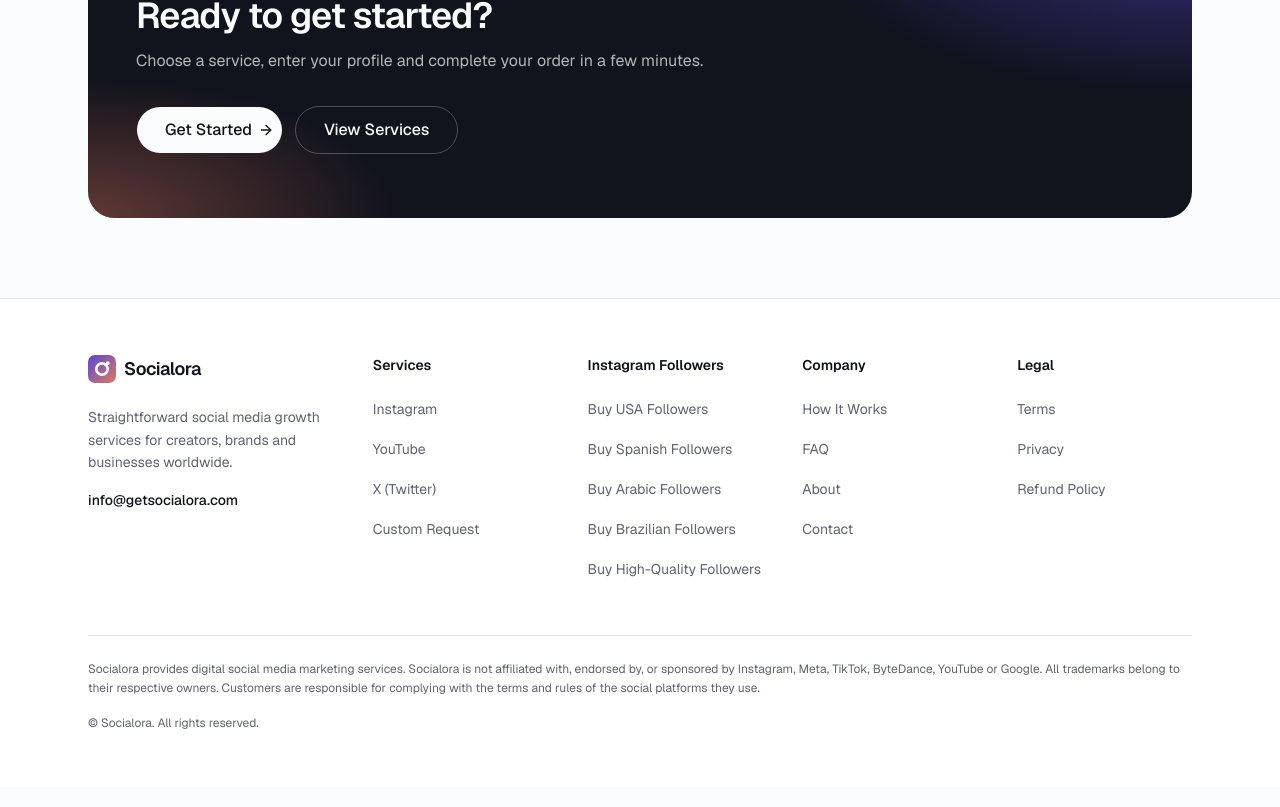
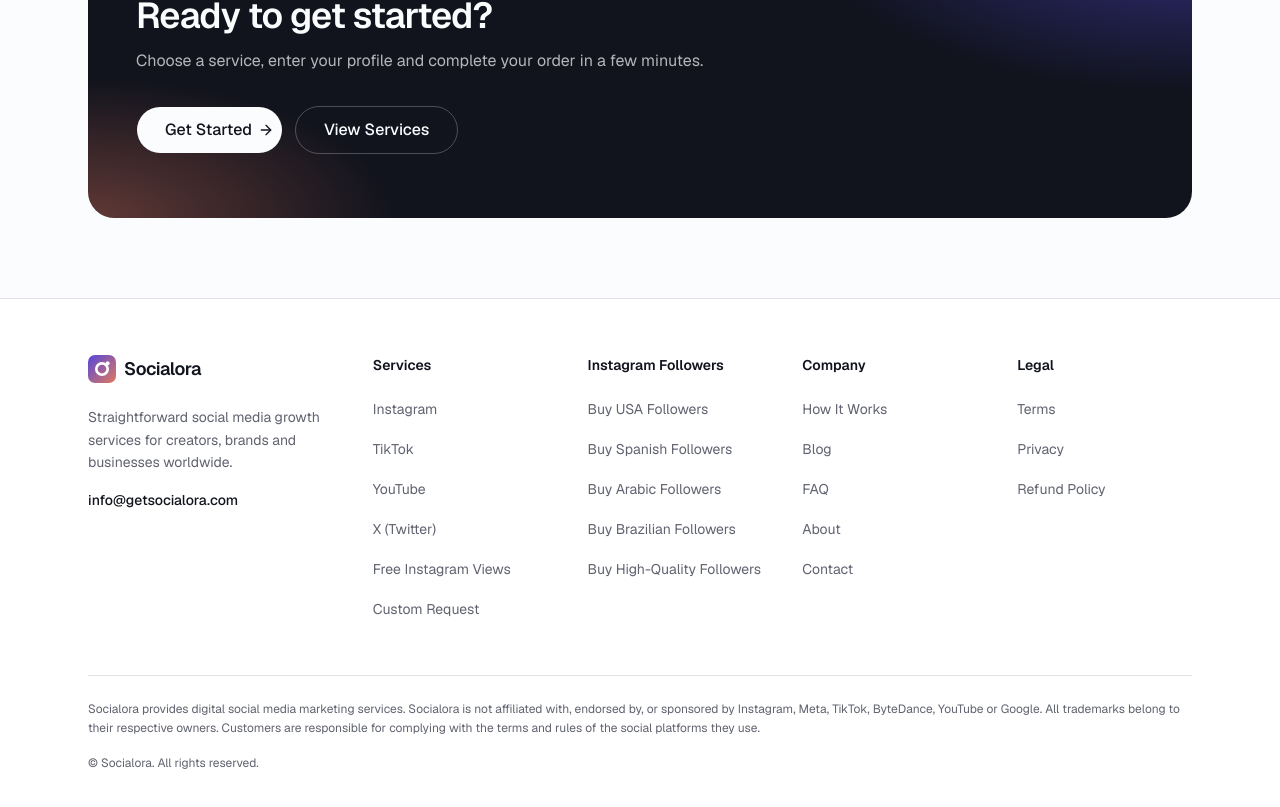
Before and after one commit to socialora1-code/socialora, a Next.js app: page / in a window 1280 px wide. Shown: the part 3919-4726 px from the top of the page. Built offline with nearby package versions, Linux system fonts and the light colour scheme; no server answers.

Commit message:
Update site-footer.tsx

```diff
--- a/components/site/site-footer.tsx
+++ b/components/site/site-footer.tsx
@@ -8,8 +8,10 @@ const COLUMNS = [
     title: 'Services',
     links: [
       { href: '/instagram', label: 'Instagram' },
+      { href: '/tiktok', label: 'TikTok' },
       { href: '/youtube', label: 'YouTube' },
       { href: '/x', label: 'X (Twitter)' },
+      { href: '/free-instagram-views', label: 'Free Instagram Views' },
       { href: '/custom-request', label: 'Custom Request' },
     ],
   },
@@ -24,6 +26,7 @@ const COLUMNS = [
     title: 'Company',
     links: [
       { href: '/how-it-works', label: 'How It Works' },
+      { href: '/blog', label: 'Blog' },
       { href: '/faq', label: 'FAQ' },
       { href: '/about', label: 'About' },
       { href: '/contact', label: 'Contact' },
```
